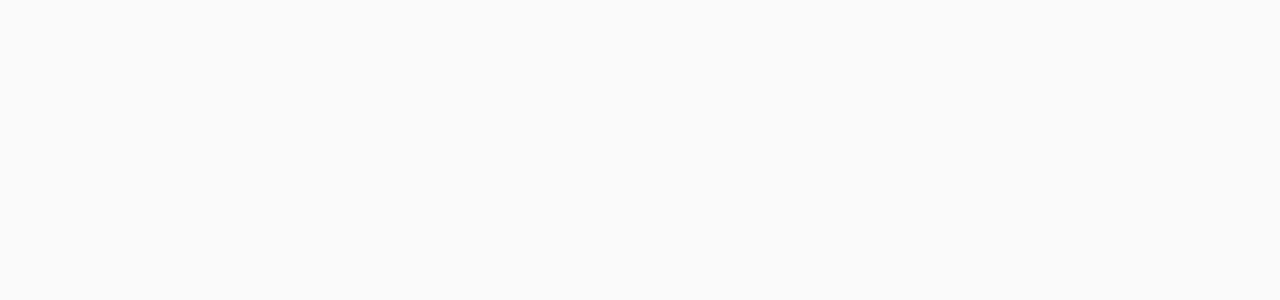
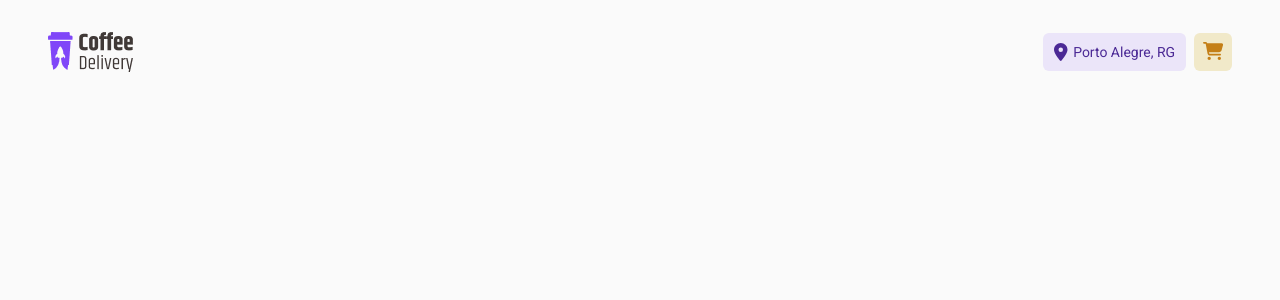
Before and after one commit to oseasmoreto/rocketseat-ignite-desafio-02-coffee-delivery, a React (Vite) app: page / in a window 1280 px wide. Shown: the top 300 px of the page. Built offline with nearby package versions, Linux system fonts and the light colour scheme.

Commit message:
Finaliza componente de header

```diff
--- /dev/null
+++ b/src/@types/png.d.ts
@@ -0,0 +1 @@
+declare module '*.png'
--- /dev/null
+++ b/src/components/Common/Header/index.tsx
@@ -0,0 +1,22 @@
+import { HeaderContainer } from './styles'
+import LogoDeliveryCoffee from '../../../assets/images/logo.png'
+import { ButtonCart } from '../ButtonCart'
+import { FontAwesomeIcon } from '@fortawesome/react-fontawesome'
+import { faLocationDot } from '@fortawesome/free-solid-svg-icons'
+
+export function Header() {
+  return (
+    <HeaderContainer>
+      <div className="content">
+        <img src={LogoDeliveryCoffee} alt="Delivery Coffee" />
+        <div className="box-location">
+          <div className="location">
+            <FontAwesomeIcon fontSize={18} icon={faLocationDot} /> Porto Alegre,
+            RG
+          </div>
+          <ButtonCart variant="default" />
+        </div>
+      </div>
+    </HeaderContainer>
+  )
+}
--- /dev/null
+++ b/src/components/Common/Header/styles.ts
@@ -0,0 +1,43 @@
+import styled from 'styled-components'
+
+export const HeaderContainer = styled.nav`
+  display: flex;
+  justify-content: center;
+  background: ${(props) => props.theme.background};
+
+  .content {
+    width: 74rem;
+    height: 6.5rem;
+    display: flex;
+    align-items: center;
+    justify-content: space-between;
+
+    img {
+      max-height: 40px;
+    }
+
+    .box-location {
+      display: flex;
+      justify-content: space-between;
+      align-items: center;
+      gap: 0.5rem;
+
+      .location {
+        display: flex;
+        justify-content: space-around;
+        align-items: center;
+
+        height: 38px;
+        width: 143px;
+
+        padding: 0.5rem;
+
+        border-radius: 6px;
+
+        background-color: ${(props) => props.theme.primary.light};
+        color: ${(props) => props.theme.primary.dark};
+        font-size: 14px;
+      }
+    }
+  }
+`
--- a/src/layouts/DefaultLayout/index.tsx
+++ b/src/layouts/DefaultLayout/index.tsx
@@ -1,10 +1,14 @@
 import { Outlet } from 'react-router-dom'
+import { Header } from '../../components/Common/Header'
 import { LayoutContainer } from './styles'
 
 export function DefaultLayout() {
   return (
-    <LayoutContainer>
-      <Outlet />
-    </LayoutContainer>
+    <>
+      <Header />
+      <LayoutContainer>
+        <Outlet />
+      </LayoutContainer>
+    </>
   )
 }
--- a/src/layouts/DefaultLayout/styles.ts
+++ b/src/layouts/DefaultLayout/styles.ts
@@ -4,7 +4,6 @@
   max-width: 74rem;
 
   background: ${(props) => props.theme.background};
-  border-radius: 8px;
 
   display: flex;
   flex-direction: column;
```
Also changed, not shown: src/assets/images/logo.png (added).
